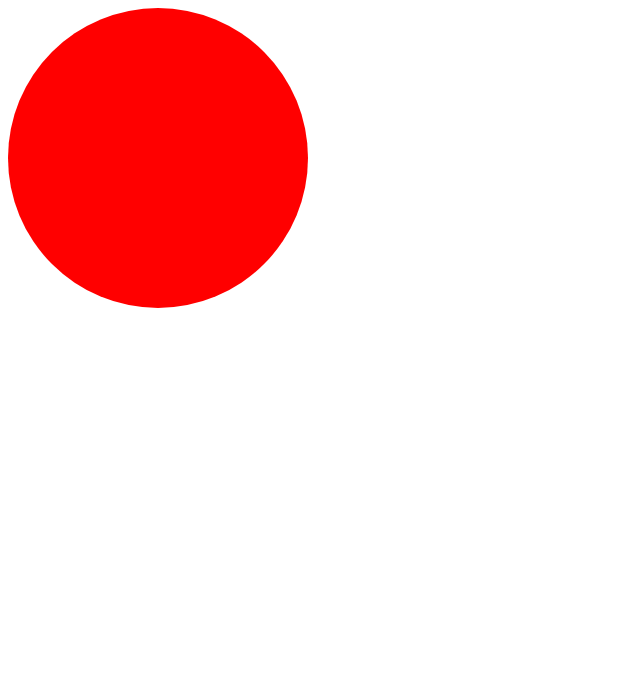
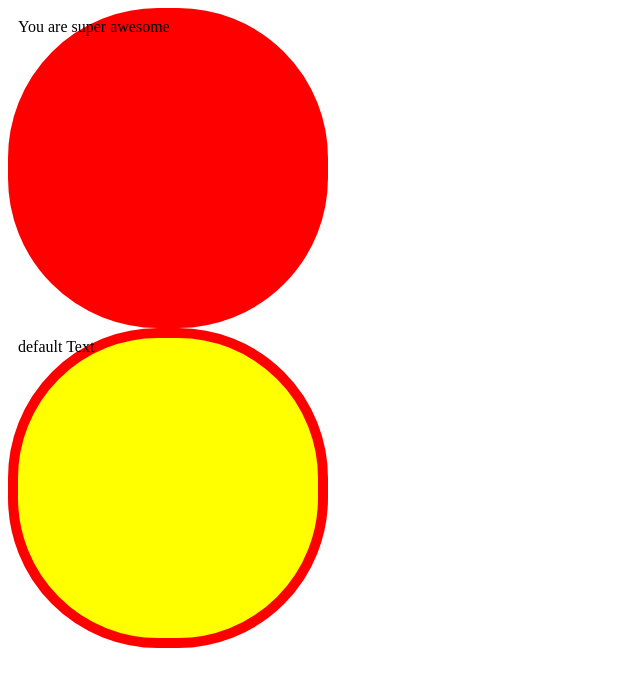
Before and after one commit to joyjsmun/styledComponents_practice, a React (Create React App) app: page / in a window 1280 px wide. Shown: the top 686 px of the page, without its empty margins (0-640 px from the left). Built offline with nearby package versions, Linux system fonts and the light colour scheme.

Commit message:
ADD: optional props

```diff
--- a/src/App.tsx
+++ b/src/App.tsx
@@ -4,7 +4,11 @@ import Circle from "./Circle";
 
 function App() {
   return (
-<Circle bgColor="red"/>
+<>
+  <Circle bgColor="red" text="You are super awesome"/>
+  <Circle bgColor="yellow" borderColor="red"/>
+</>
+
   );
 }
 
--- a/src/Circle.tsx
+++ b/src/Circle.tsx
@@ -2,6 +2,7 @@ import styled from "styled-components";
 
 interface ContainerProps{
     bgColor:string;
+    borderColor:string;
 }
 
 
@@ -11,17 +12,23 @@ const Container = styled.div<ContainerProps>`
     width: 300px;
     height: 300px;
     border-radius: 150px;
+    border: 10px solid;
+    border-color: ${(props) => props.borderColor};
 `
 
 interface CircleProps {
     bgColor:string;
-
+    borderColor?:string;
+    text?:string;
 }
 
 
 
-function Circle({ bgColor }: CircleProps) {
-    return <Container bgColor={bgColor} />;
+function Circle({ bgColor,borderColor,text="default Text" }: CircleProps) {
+    return <Container bgColor={bgColor}  borderColor={borderColor ?? bgColor}>
+        {text}
+        </Container>
+        ;
   }
 
 
```
